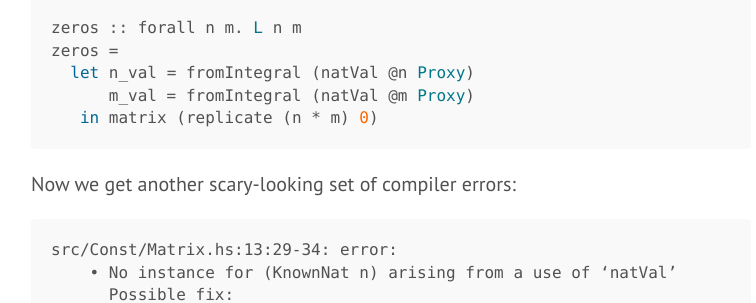
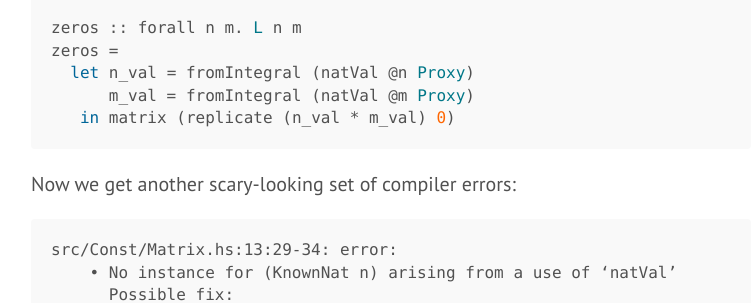
Before and after one commit to nicaudinet/nicaudinet.github.io, a Jekyll site: the page built from _posts/2024-02-11-hmatrix-zeros-to-hero.md, in a window 1280 px wide and 900 px high, scrolled down 4384 px. Shown: the part 152-455 px from the top of the window, without its empty margins (249-1005 px from the left). Built offline with Jekyll 4.4.1, drawn with Linux system fonts in a browser that asks for light colours; some of the changed text lies outside the part shown.

Commit message:
Fix replicate code to use n_val and m_val

````diff
--- a/_posts/2024-02-11-hmatrix-zeros-to-hero.md
+++ b/_posts/2024-02-11-hmatrix-zeros-to-hero.md
@@ -197,7 +197,7 @@
 zeros =
   let n_val = fromIntegral (natVal @n Proxy)
       m_val = fromIntegral (natVal @m Proxy)
-   in matrix (replicate (n * m) 0)
+   in matrix (replicate (n_val * m_val) 0)
 ```
 
 Now we get another scary-looking set of compiler errors:
@@ -272,7 +272,7 @@
 zeros =
   let n_val = fromIntegral (natVal @n Proxy)
       m_val = fromIntegral (natVal @m Proxy)
-   in matrix (replicate (n * m) 0)
+   in matrix (replicate (n_val * m_val) 0)
 ```
 
 And voilá! We have implemented a type-safe function to create constant matrices
@@ -292,7 +292,7 @@
 zeros =
   let n_val = fromIntegral (natVal @n Proxy)
       m_val = fromIntegral (natVal @m Proxy)
-   in matrix (replicate (n * m) 0)
+   in matrix (replicate (n_val * m_val) 0)
 
 main :: IO ()
 main = print (zeros @3 @2)
````
